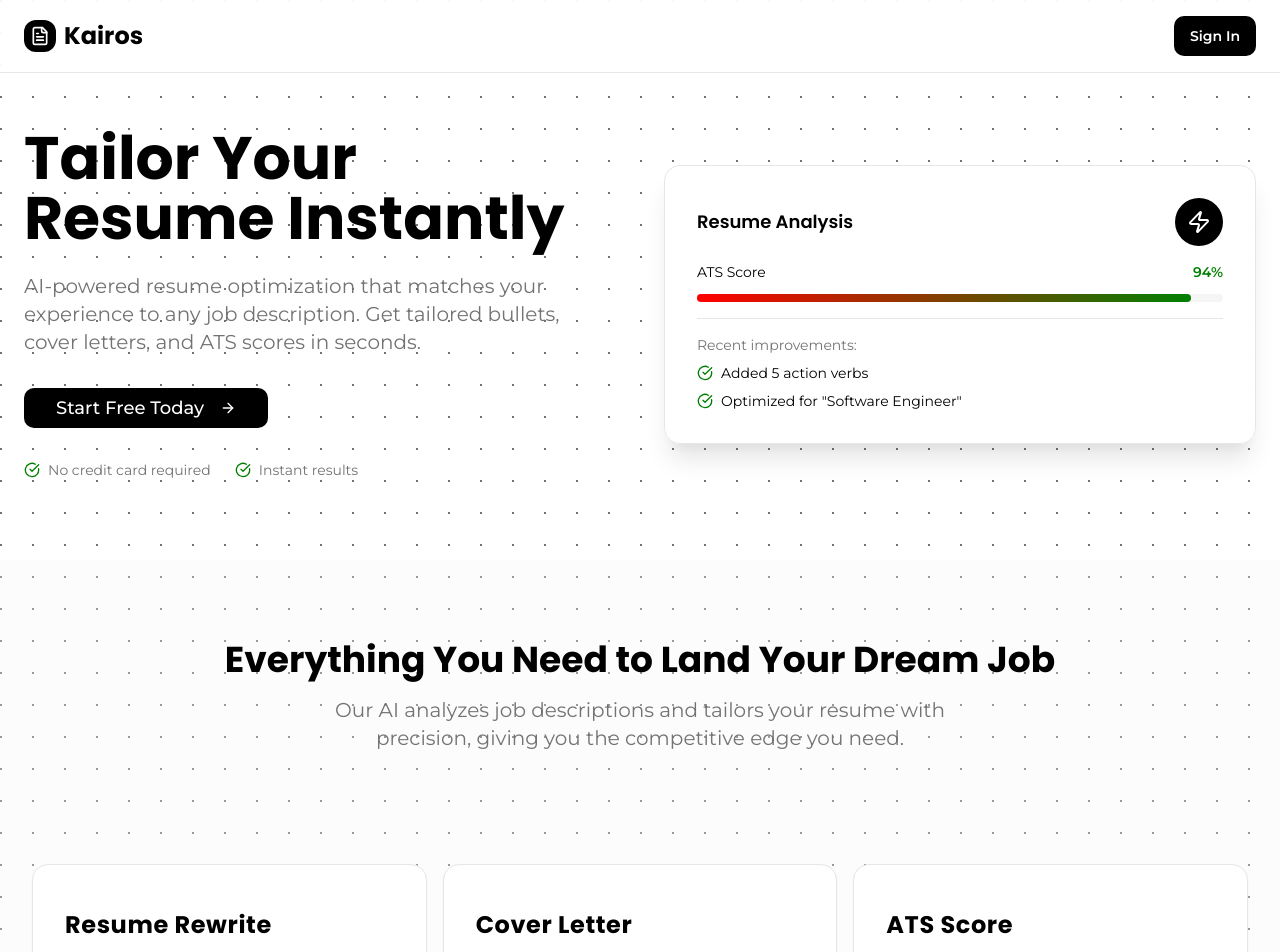
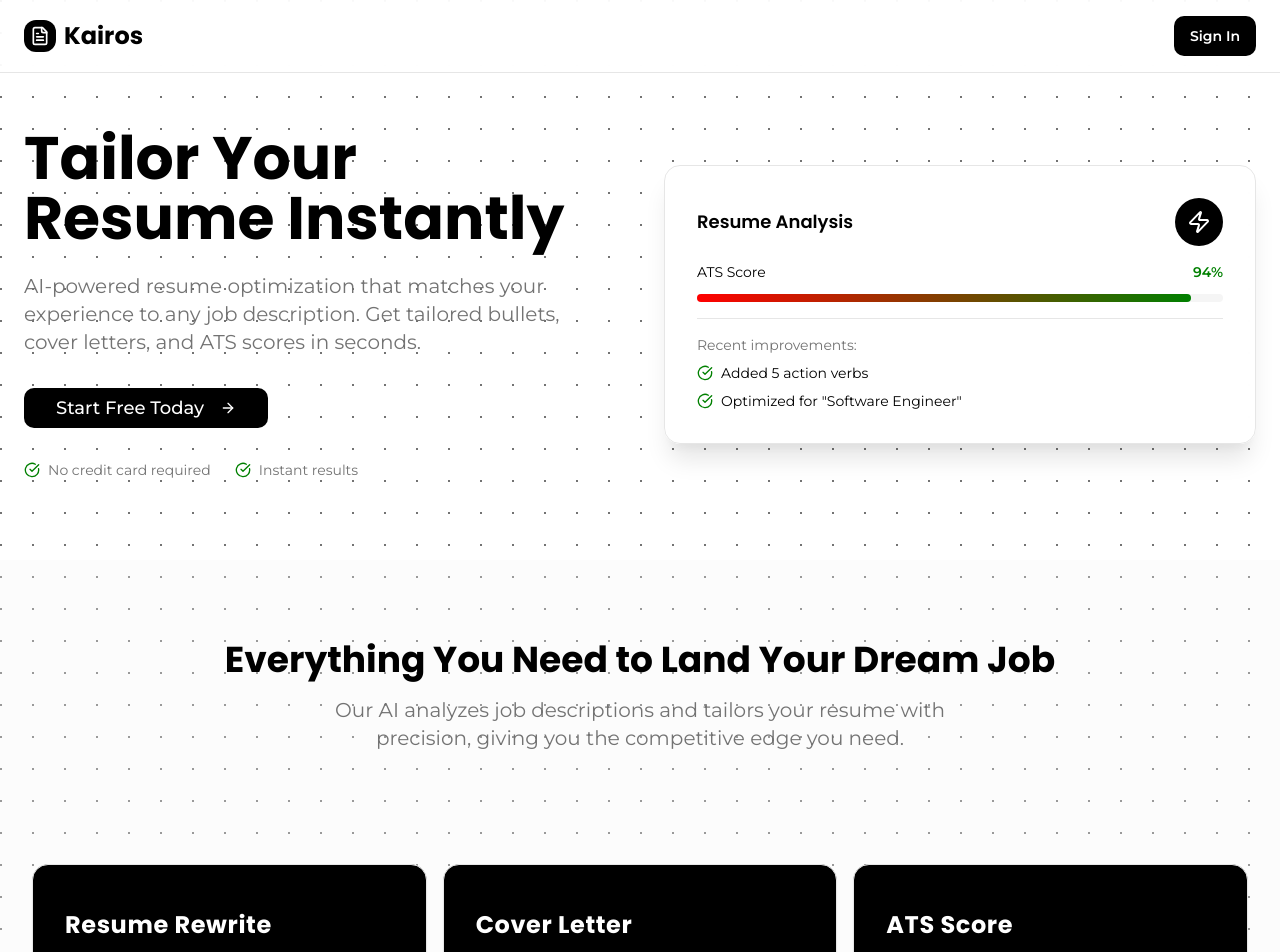
Before and after one commit to CodeByAshuu/Kairos, a React (Vite) app: page / in a window 1280 px wide. Shown: the top 952 px of the page. Built offline with nearby package versions, Linux system fonts and the light colour scheme.

Commit message:
Chnage card color to black

```diff
--- a/src/components/ui/card-hover-effect.tsx
+++ b/src/components/ui/card-hover-effect.tsx
@@ -35,7 +35,7 @@ export const HoverEffect = ({
           <AnimatePresence>
             {hoveredIndex === idx && (
               <motion.span
-                className="absolute inset-0 h-full w-full bg-muted dark:bg-muted block rounded-3xl shadow-2xl"
+                className="absolute inset-0 h-full w-full bg-black/40 block rounded-3xl shadow-lg"
                 layoutId="hoverBackground"
                 initial={{ opacity: 0 }}
                 animate={{
@@ -49,10 +49,10 @@ export const HoverEffect = ({
               />
             )}
           </AnimatePresence>
-          <Card className="rounded-2xl h-full w-full p-4 overflow-hidden bg-card border border-border group-hover:border-muted-foreground relative z-20">
+          <Card className="rounded-2xl h-full w-full p-4 overflow-hidden bg-black border border-border group-hover:border-muted-foreground relative z-20">
             <div className="relative z-50">
               <div className="p-4">
-                <CardTitle className="text-foreground font-bold tracking-wide mt-4">{item.title}</CardTitle>
+                <CardTitle className="text-background font-bold tracking-wide mt-4">{item.title}</CardTitle>
                 <CardDescription className="mt-8 text-muted-foreground tracking-wide leading-relaxed text-sm">{item.description}</CardDescription>
               </div>
             </div>
```
